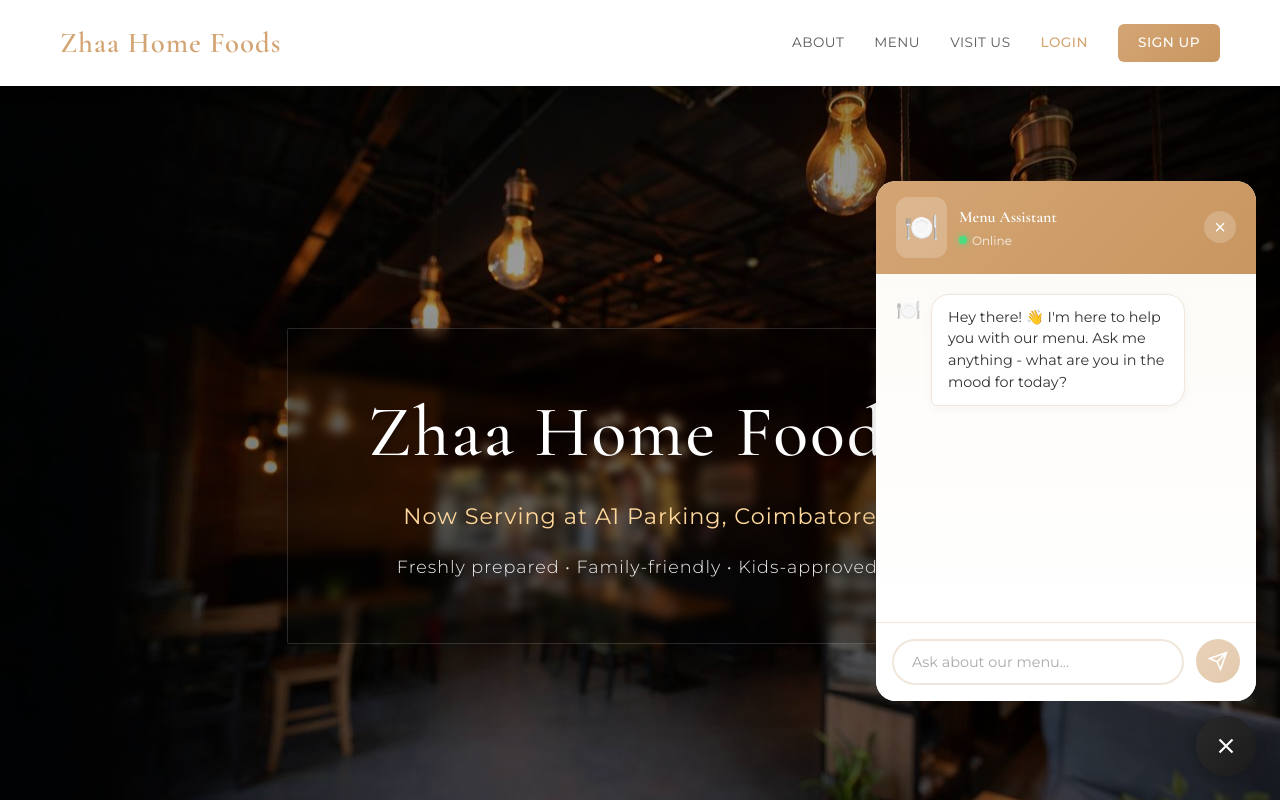
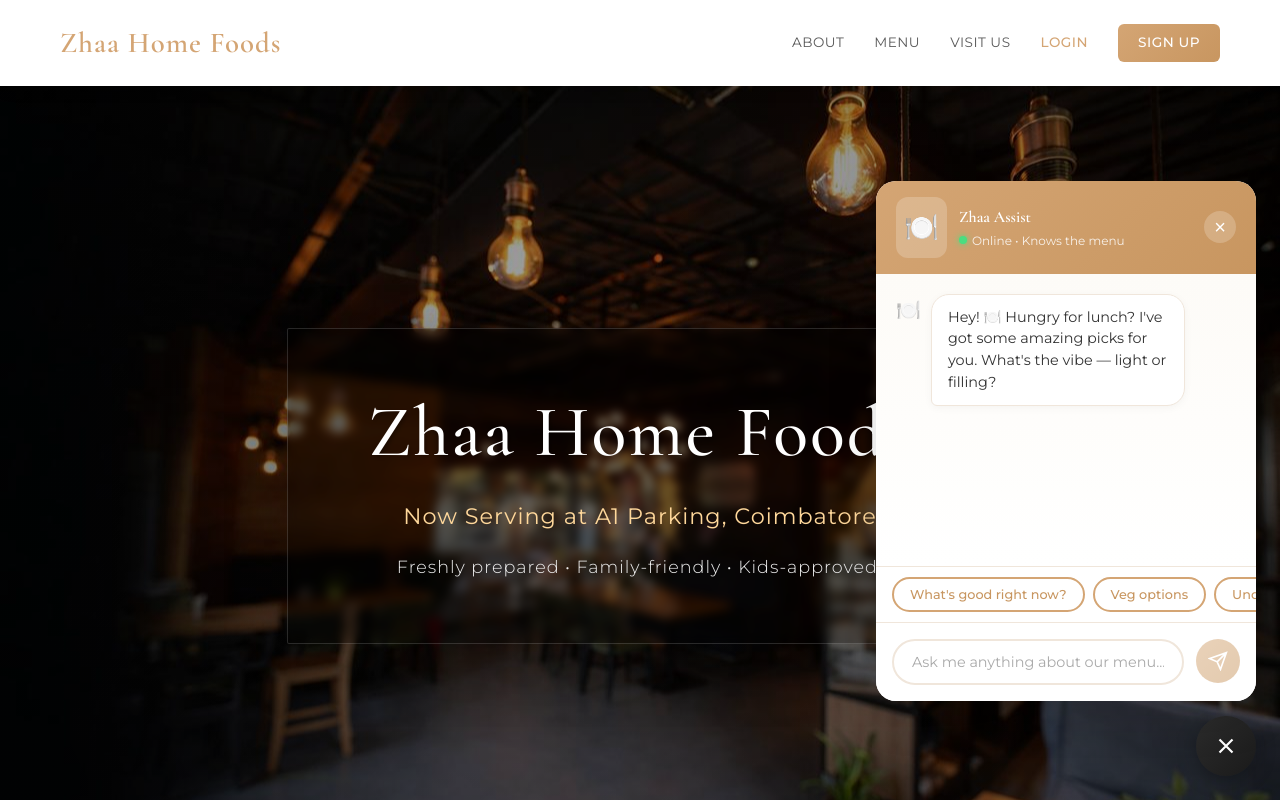
Before and after one commit to AlanaMPC/restaurant-app_final, a React (Create React App) app: page / in a window 1280 px wide. Both pictures are taken after a click on the button "Toggle chat". Shown: the top 800 px of the page. Built offline with nearby package versions, Linux system fonts and the light colour scheme.

Commit message:
Update the chatbot functionality

```diff
--- a/src/components/Chatbot/Chatbot.css
+++ b/src/components/Chatbot/Chatbot.css
@@ -282,6 +282,42 @@
   margin-top: 6px;
 }
 
+/* Quick Suggestion Chips */
+.chatbot-suggestions {
+  display: flex;
+  gap: 8px;
+  padding: 10px 16px;
+  overflow-x: auto;
+  background: white;
+  border-top: 1px solid #f0e6db;
+  scrollbar-width: none;
+}
+
+.chatbot-suggestions::-webkit-scrollbar {
+  display: none;
+}
+
+.suggestion-chip {
+  white-space: nowrap;
+  padding: 8px 16px;
+  border: 2px solid #d4a574;
+  border-radius: 20px;
+  background: transparent;
+  color: #c89660;
+  font-size: 0.8rem;
+  font-weight: 500;
+  cursor: pointer;
+  transition: all 0.2s ease;
+  font-family: inherit;
+}
+
+.suggestion-chip:hover {
+  background: linear-gradient(135deg, #d4a574 0%, #c89660 100%);
+  color: white;
+  transform: translateY(-1px);
+  box-shadow: 0 3px 10px rgba(212, 165, 116, 0.3);
+}
+
 /* Typing Indicator */
 .message-content.typing {
   display: flex;
--- a/src/components/Chatbot/Chatbot.js
+++ b/src/components/Chatbot/Chatbot.js
@@ -13,63 +13,148 @@ const formatMessage = (text) => {
     .replace(/\*(?!\*)(.*?)\*/g, '<em>$1</em>')
     .replace(/_(?!_)(.*?)_/g, '<em>$1</em>')
     // Bullet points: * item or - item
-    .replace(/^[\*\-] (.+)$/gm, '<li>$1</li>')
+    .replace(/^[*-] (.+)$/gm, '<li>$1</li>')
     // Wrap consecutive <li> in <ul>
-    .replace(/(<li>.*<\/li>\n?)+/g, '<ul>$&</ul>')
+    .replace(/((<li>.*<\/li>\n?)+)/g, '<ul>$1</ul>')
     // Line breaks
     .replace(/\n/g, '<br/>');
 };
 
-// Menu data for context
-const menuContext = `
-You are a friendly, casual restaurant assistant for our restaurant. Here's our full menu:
+// Get time-based context
+const getTimeContext = () => {
+  const now = new Date();
+  const hour = now.getHours();
+  const day = now.toLocaleDateString('en-IN', { weekday: 'long' });
+  const dateStr = now.toLocaleDateString('en-IN', { day: 'numeric', month: 'long', year: 'numeric' });
+  const timeStr = now.toLocaleTimeString('en-IN', { hour: '2-digit', minute: '2-digit', hour12: true });
 
-**VEGETARIAN (₹80-180):**
-- Tomato Soup ₹150 - Hot and aromatic tomato soup
-- French Fries ₹100 - Crispy golden fried potatoes
-- Loaded French Fries ₹180 - French fries with toppings and sauces
-- Veg Sandwich ₹120 - Fresh vegetable sandwich with special sauce
-- Lotus Biscoff Sandwich ₹140 - Sweet biscoff spread sandwich (Kids' Favorite!)
-- Paneer Burger ₹180 - Crispy paneer patty burger
+  let mealTime = '';
+  let mealSuggestion = '';
 
-**NON-VEGETARIAN (₹100-240):**
-- Chicken Pops ₹220 - Crispy chicken fritters
-- Chicken Loaded Fries ₹240 - Loaded fries with chicken and toppings
-- Chicken Sandwich ₹200 - Tender chicken sandwich
-- Chicken Momos ₹180 - Steamed chicken momos with sauce
-- Plain Dosa ₹100 - Crispy plain dosa
-- Egg Dosa ₹130 - Dosa with egg filling
-- Egg Cheese Dosa ₹160 - Dosa with egg and cheese
-- Chicken Dosa ₹200 - Dosa with shredded chicken
-- Cheesy Chicken Dosa ₹230 - Chicken dosa with melted cheese
-- Mutton Keema Dosa ₹240 - Dosa with mutton keema filling
+  if (hour >= 6 && hour < 11) {
+    mealTime = 'breakfast';
+    mealSuggestion = 'Great time for our South Indian breakfast! Idly, Panniyaram, or Dosa are perfect morning picks.';
+  } else if (hour >= 11 && hour < 15) {
+    mealTime = 'lunch';
+    mealSuggestion = 'Lunch hour! Our dosas and burgers are great picks. Pair with a refreshing mojito!';
+  } else if (hour >= 15 && hour < 18) {
+    mealTime = 'snack time';
+    mealSuggestion = 'Perfect time for evening snacks! Try our French Fries, Chicken Pops, or Momos.';
+  } else if (hour >= 18 && hour < 22) {
+    mealTime = 'dinner';
+    mealSuggestion = 'Dinner time! Go all in — try our Mutton Keema Dosa or Cheesy Chicken Dosa paired with a Strawberry Mojito.';
+  } else {
+    mealTime = 'late night';
+    mealSuggestion = 'Late night cravings? Our sandwiches and fries are quick and satisfying!';
+  }
 
-**SOUTH INDIAN (₹80-120):**
-- Idly Plain ₹80 - Soft steamed rice cakes
-- Idly Sambar ₹100 - Idly with sambar curry
-- Idly Podi ₹100 - Idly with spicy podi powder
-- Panniyaram Cheese ₹120 - Soft panniyaram with cheese
-- Panniyaram Nei Podi ₹120 - Panniyaram with ghee and spices
+  return { hour, day, dateStr, timeStr, mealTime, mealSuggestion };
+};
 
-**MOJITOS (₹150-180):**
-- Strawberry Mojito ₹180 - Fresh strawberry mojito
-- Litchi Mojito ₹180 - Sweet litchi mojito
-- Lime Mojito ₹150 - Classic lime and mint mojito
+// Get the logged-in user's name
+const getUserName = () => {
+  try {
+    const user = JSON.parse(localStorage.getItem('user'));
+    return user?.email?.split('@')[0] || null;
+  } catch {
+    return null;
+  }
+};
 
-PERSONALITY GUIDELINES:
-- Be casual, warm, and friendly (use emojis occasionally 😊)
-- Keep responses concise but helpful
-- If asked about items not on menu, politely say we don't have it but suggest alternatives
-- For dietary questions, clearly distinguish veg vs non-veg
-- If asked about spicy food, recommend: Idly Podi, Chicken Pops, Mutton Keema Dosa
-- For kids, suggest: Lotus Biscoff Sandwich, French Fries, Plain Idly
-- Budget-friendly picks (under ₹120): French Fries, Veg Sandwich, Idly varieties, Plain Dosa
-`;
+// Build the smart system prompt
+const buildSystemPrompt = () => {
+  const time = getTimeContext();
+  const userName = getUserName();
+
+  return `You are "Zhaa Assist" 🍽️ — the smart, friendly, and witty AI assistant for our restaurant.
+
+CURRENT CONTEXT:
+- Current time: ${time.timeStr}
+- Current day: ${time.day}, ${time.dateStr}
+- Meal period: ${time.mealTime}
+- Suggestion for now: ${time.mealSuggestion}
+${userName ? `- Customer name: ${userName} (greet them by name when appropriate!)` : '- Customer is a guest (not logged in)'}
+
+FULL MENU:
+
+**🥬 VEGETARIAN (₹80-180):**
+- Tomato Soup ₹150 — Hot and aromatic. Perfect comfort food.
+- French Fries ₹100 — Crispy golden fried potatoes. A classic!
+- Loaded French Fries ₹180 — French fries loaded with toppings and sauces.
+- Veg Sandwich ₹120 — Fresh vegetable sandwich with our special sauce.
+- Lotus Biscoff Sandwich ₹140 — Sweet biscoff spread sandwich. Kids absolutely love this!
+- Paneer Burger ₹180 — Crispy paneer patty burger. Our bestselling veg item!
+
+**🍗 NON-VEGETARIAN (₹100-240):**
+- Chicken Pops ₹220 — Crispy chicken fritters. Spicy and crunchy!
+- Chicken Loaded Fries ₹240 — Loaded fries with chicken and toppings. A meal in itself.
+- Chicken Sandwich ₹200 — Tender chicken sandwich.
+- Chicken Momos ₹180 — Steamed chicken momos with spicy sauce.
+- Plain Dosa ₹100 — Crispy plain dosa. Simple and satisfying.
+- Egg Dosa ₹130 — Dosa with egg filling.
+- Egg Cheese Dosa ₹160 — Dosa with egg and melty cheese.
+- Chicken Dosa ₹200 — Dosa with shredded chicken.
+- Cheesy Chicken Dosa ₹230 — Chicken dosa loaded with melted cheese. A fan favorite!
+- Mutton Keema Dosa ₹240 — Dosa with mutton keema filling. Our premium pick!
+
+**🏛️ SOUTH INDIAN SPECIALS (₹80-120):**
+- Idly Plain ₹80 — Soft steamed rice cakes. Light and healthy.
+- Idly Sambar ₹100 — Idly with flavorful sambar curry.
+- Idly Podi ₹100 — Idly with spicy podi powder. For spice lovers!
+- Panniyaram Cheese ₹120 — Soft panniyaram balls with cheese.
+- Panniyaram Nei Podi ₹120 — Panniyaram with ghee and spices. Authentic taste!
+
+**🍹 REFRESHING MOJITOS (₹150-180):**
+- Strawberry Mojito ₹180 — Fresh strawberry mojito. Sweet and refreshing!
+- Litchi Mojito ₹180 — Sweet litchi mojito. Tropical vibes.
+- Lime Mojito ₹150 — Classic lime and mint mojito. Budget-friendly refreshment!
+
+PERSONALITY & BEHAVIOR:
+- Be casual, warm, friendly, and a little witty (like a cool waiter who knows their stuff)
+- Use emojis naturally but don't overdo it
+- ALWAYS be aware of the current time and proactively suggest meals based on the time of day
+- If someone asks "what should I eat?" or is confused, give a confident personalized recommendation based on the time
+- Know the menu inside out — compare dishes, explain what's popular, suggest combos
+- Suggest drink pairings with food naturally (e.g., "That'd go great with a Lime Mojito! 🍹")
+- For groups, suggest a variety: mix of veg + non-veg + drinks
+- If asked about items NOT on menu, say so politely but always pivot to what we DO have
+- Use food enthusiasm — "Oh, you HAVE to try the Cheesy Chicken Dosa, it's unreal! 🤤"
+- If someone says budget, help them find the best value combos
+- If asked about the restaurant (location, hours, reservations), say "I'm just the menu expert! But you can contact the restaurant directly for that info 😊"
+- Keep responses concise — no walls of text. Use bullet points for lists.
+
+SMART SUGGESTIONS:
+- Budget combo (under ₹250): Plain Dosa + Idly Sambar + Lime Mojito
+- Premium combo: Cheesy Chicken Dosa + Loaded Fries + Strawberry Mojito
+- Kids combo: Lotus Biscoff Sandwich + French Fries + Litchi Mojito
+- Spice lovers: Idly Podi + Chicken Pops + Mutton Keema Dosa
+- Quick bites: Chicken Momos + French Fries
+- Date night: Paneer Burger + Chicken Sandwich + 2 Mojitos
+
+IMPORTANT: Always respond in a way that makes the customer feel welcomed and excited about the food!`;
+};
+
+// Smart greeting based on time
+const getGreeting = () => {
+  const time = getTimeContext();
+  const userName = getUserName();
+  const nameGreet = userName ? ` ${userName}` : '';
+
+  const greetings = {
+    'breakfast': `Good morning${nameGreet}! ☀️ Ready for a delicious breakfast? Our South Indian specials are calling your name!`,
+    'lunch': `Hey${nameGreet}! 🍽️ Hungry for lunch? I've got some amazing picks for you. What's the vibe — light or filling?`,
+    'snack time': `Hey there${nameGreet}! 🍟 Snack o'clock, am I right? Our Fries and Momos are perfect right about now!`,
+    'dinner': `Good evening${nameGreet}! 🌙 Time for a proper dinner! Want me to suggest something special?`,
+    'late night': `Hey${nameGreet}, still up? 🌃 Late night cravings hit different! Let me hook you up with something good.`
+  };
+
+  return greetings[time.mealTime] || `Hey there${nameGreet}! 👋 What can I get for you today?`;
+};
 
 export default function Chatbot() {
   const [isOpen, setIsOpen] = useState(false);
   const [messages, setMessages] = useState([
-    { role: 'assistant', content: "Hey there! 👋 I'm here to help you with our menu. Ask me anything - what are you in the mood for today?" }
+    { role: 'assistant', content: getGreeting() }
   ]);
   const [input, setInput] = useState('');
   const [isLoading, setIsLoading] = useState(false);
@@ -113,15 +198,18 @@ export default function Chatbot() {
         parts: [{ text: msg.content }]
       }));
 
+      // Build fresh system prompt with current time
+      const systemPrompt = buildSystemPrompt();
+
       // Add system context as the first message
       const contents = [
         {
           role: 'user',
-          parts: [{ text: menuContext }]
+          parts: [{ text: systemPrompt }]
         },
         {
           role: 'model',
-          parts: [{ text: "Got it! I'm ready to help customers with our menu. I'll be casual, friendly, and use emojis occasionally! 😊" }]
+          parts: [{ text: "Got it! I'm Zhaa Assist, your smart restaurant assistant. I know the menu, the current time, and I'm ready to give great recommendations! Let's do this! 😊🍽️" }]
         },
         ...conversationHistory
       ];
@@ -136,7 +224,7 @@ export default function Chatbot() {
           body: JSON.stringify({
             contents: contents,
             generationConfig: {
-              temperature: 0.7,
+              temperature: 0.8,
               maxOutputTokens: 1024,
             }
           })
@@ -145,7 +233,7 @@ export default function Chatbot() {
 
       // Handle rate limit with retry
       if (response.status === 429 && retryCount < 3) {
-        const waitTime = Math.pow(2, retryCount) * 1000; // 1s, 2s, 4s
+        const waitTime = Math.pow(2, retryCount) * 1000;
         await new Promise(resolve => setTimeout(resolve, waitTime));
         return makeRequest(retryCount + 1);
       }
@@ -190,6 +278,14 @@ export default function Chatbot() {
     }
   };
 
+  // Quick suggestion chips
+  const quickSuggestions = [
+    "What's good right now?",
+    "Veg options",
+    "Under ₹150",
+    "Suggest a combo"
+  ];
+
   return (
     <div className="chatbot-container">
       {/* Chat Window */}
@@ -198,8 +294,8 @@ export default function Chatbot() {
           <div className="chatbot-header-info">
             <span className="chatbot-avatar">🍽️</span>
             <div>
-              <h3>Menu Assistant</h3>
-              <span className="chatbot-status">Online</span>
+              <h3>Zhaa Assist</h3>
+              <span className="chatbot-status">Online • Knows the menu</span>
             </div>
           </div>
           <button className="chatbot-close" onClick={() => setIsOpen(false)}>×</button>
@@ -230,11 +326,28 @@ export default function Chatbot() {
           <div ref={messagesEndRef} />
         </div>
 
+        {/* Quick Suggestions - show only when there are few messages */}
+        {messages.length <= 2 && !isLoading && (
+          <div className="chatbot-suggestions">
+            {quickSuggestions.map((text, idx) => (
+              <button
+                key={idx}
+                className="suggestion-chip"
+                onClick={() => {
+                  setInput(text);
+                }}
+              >
+                {text}
+              </button>
+            ))}
+          </div>
+        )}
+
         <div className="chatbot-input-area">
           <input
             ref={inputRef}
             type="text"
-            placeholder="Ask about our menu..."
+            placeholder="Ask me anything about our menu..."
             value={input}
             onChange={(e) => setInput(e.target.value)}
             onKeyPress={handleKeyPress}
```
